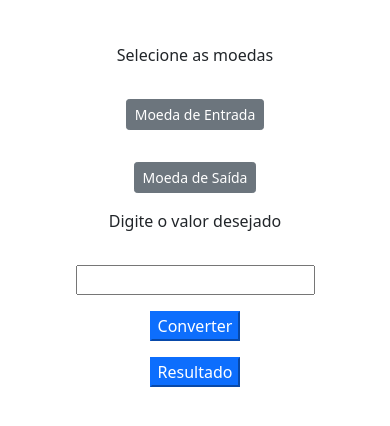
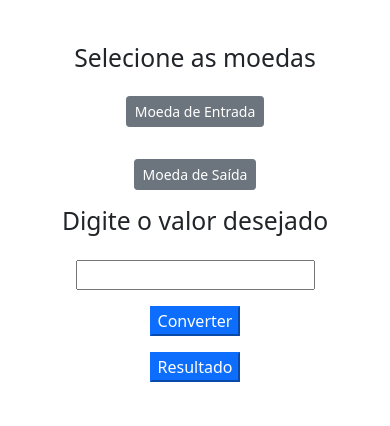
Before and after one commit to gndamasceno/conversorDeMoedas, a plain HTML site: page index.html in a window 390 px wide. Shown: the part 158-584 px from the top of the page. Drawn offline with nearby package versions, Linux system fonts and the light colour scheme.

Commit message:
Design responsivo concluido

```diff
--- a/index.html
+++ b/index.html
@@ -18,7 +18,7 @@
 
     <main id="main" class="container">
         <section id="selecaoMoedas d-flex flex-column align-items-center" class="teste">
-            <p class="text-center">Selecione as moedas</p>
+            <h2 class="text-center">Selecione as moedas</h2>
             <div id="tiposMoeda">
                 <div class="container">
                     <div class="row align-items-end">
@@ -55,7 +55,7 @@
             </div>
         </section>
         <section id="insercao">
-            <p class="text-center">Digite o valor desejado</p>
+            <h2 class="text-center">Digite o valor desejado</h2>
             <div class="text-center">
                 <input type="text" class="valorInserido m-3"></input>
                 <button class="botoes m3-3 btn-primary" data-btnConvert>Converter</button>
```
